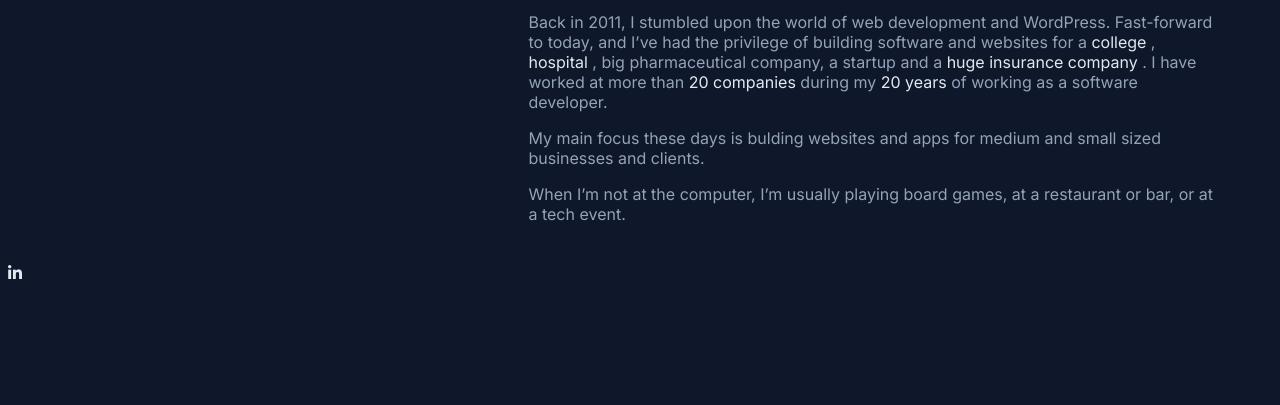
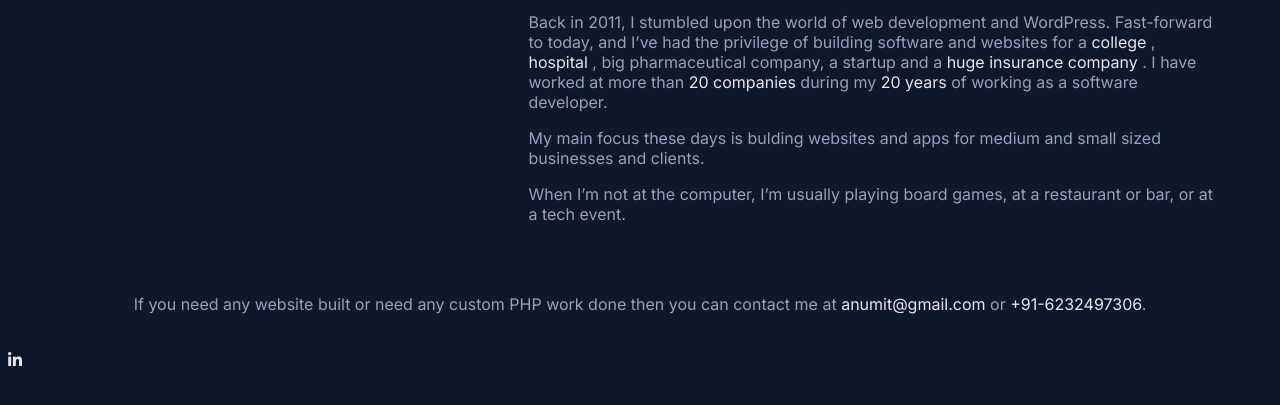
Before and after one commit to anumit-web/anumit-web.github.io, a plain HTML site: page index.html in a window 1280 px wide. Shown: the part 369-774 px from the top of the page. Drawn offline with Linux system fonts and the light colour scheme.

Commit message:
Add files via upload

```diff
--- a/index.html
+++ b/index.html
@@ -71,6 +71,14 @@
 
 	</table>
 	<table style="width:100%;border: ">
+		<p  style="color: rgb(148, 163, 184); padding-left:50px; padding-right:50px; padding-top:35px; text-align: center;";>
+
+			If you need any website built or need any custom PHP work done then you can contact me at <a href="mailto:anumit@gmail.com">anumit@gmail.com</a> or <a href="tel:+916232497306">+91-6232497306</a>.
+		</p>
+
+	</table>
+
+	<table style="width:100%;border: ">
 		<br>
 		<a href="https://www.linkedin.com/in/anumit-jooloor" target="_blank">
 			<i class="fa-brands fa-linkedin-in fa-fade"></i>
```
